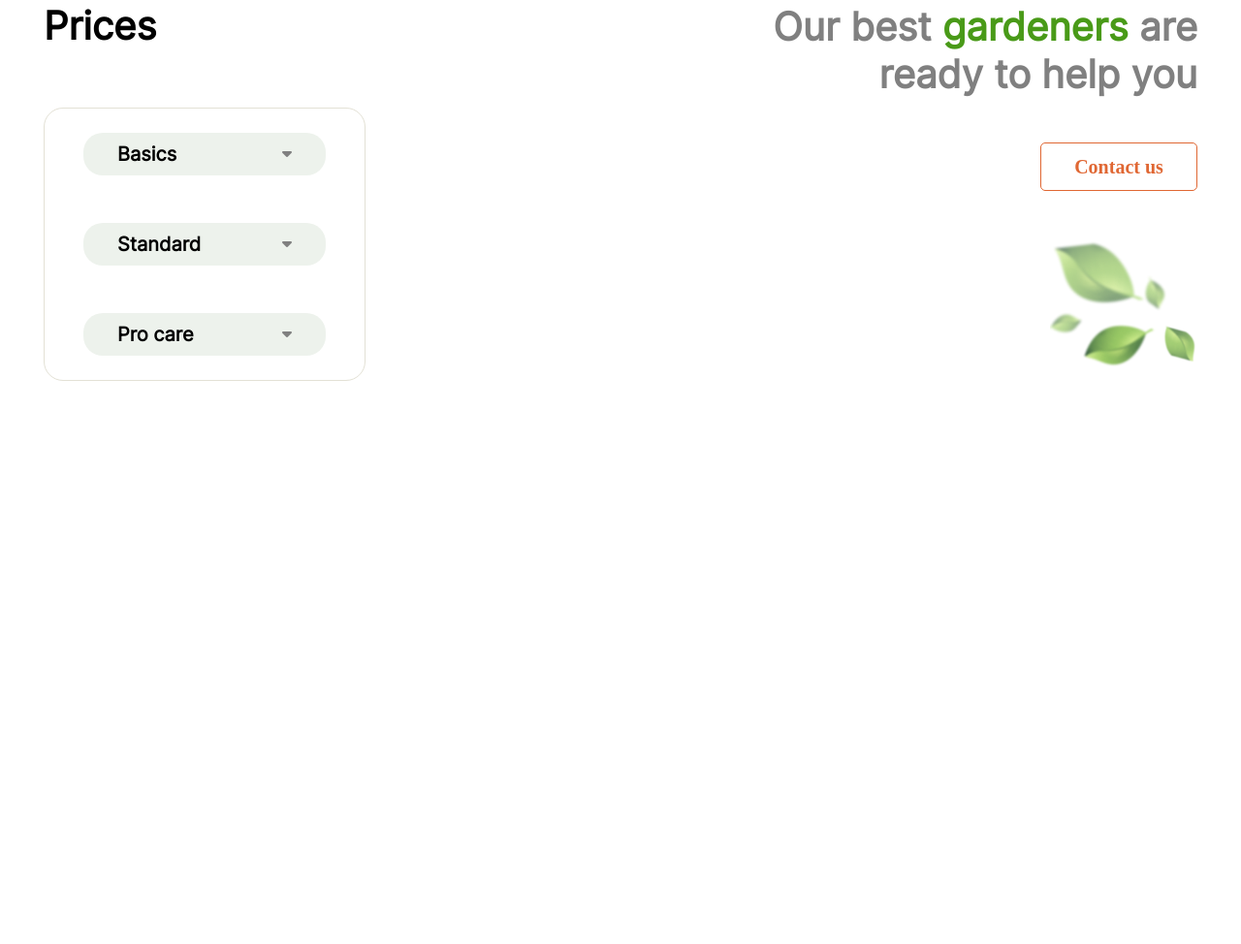
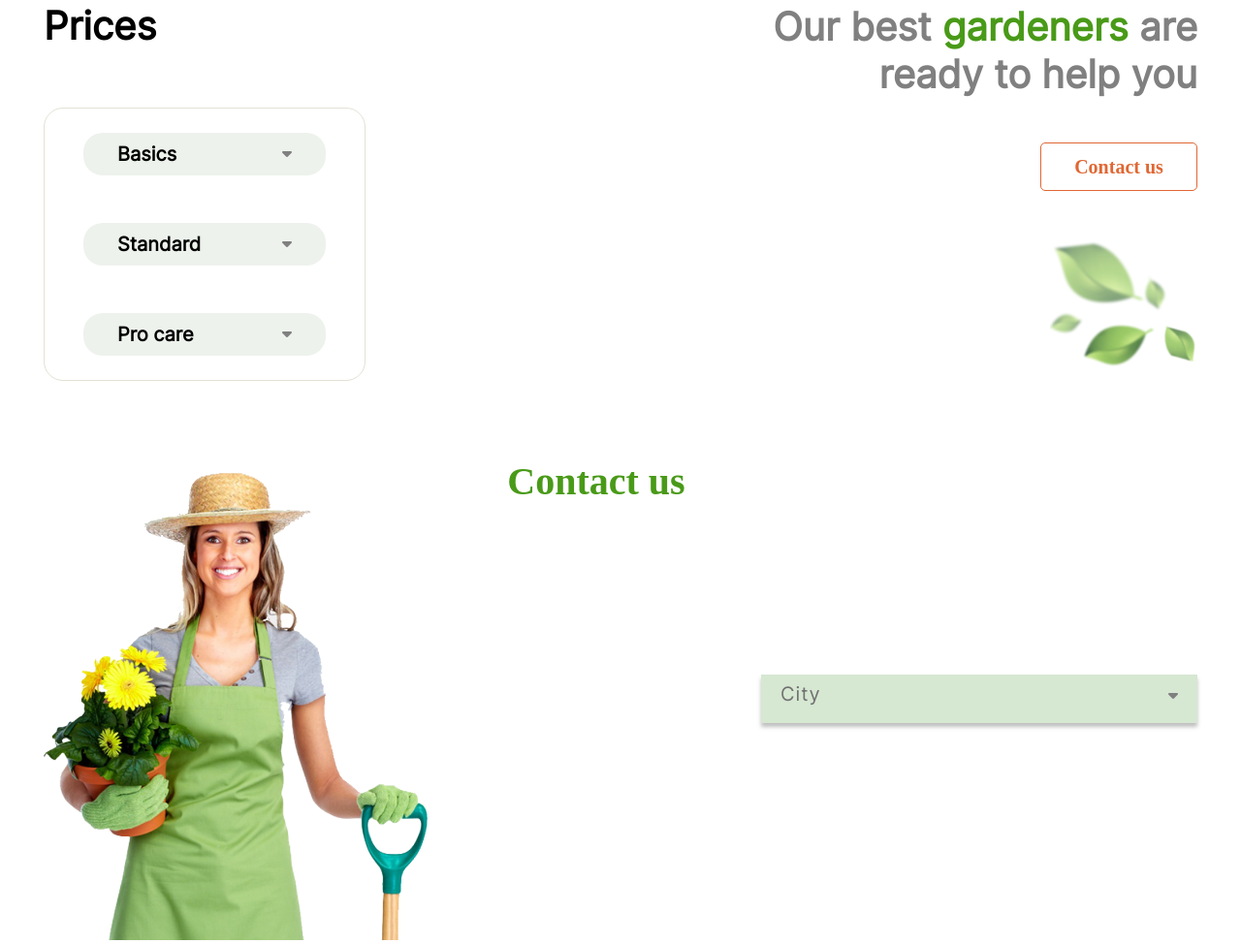
Before and after one commit to DennisFontana/Plants, a website built with webpack: page src/index.html in a window 1280 px wide. Shown: the part 2553-3527 px from the top of the page at 97% size. Before the commit the page ends 3006 px from the top, so only its background shows below. Built offline with nearby package versions, Linux system fonts and the light colour scheme.

Commit message:
section contact

```diff
--- a/src/index.html
+++ b/src/index.html
@@ -270,5 +270,26 @@
         </div>
       </div>
     </section>
+
+    <section class="contact-us">
+      <div class="container">
+        <div class="contact-wrap">
+          <div class="contact-pic">
+            <img src="../src/img/contact_woman 1.png" alt="#" />
+          </div>
+          <div class="contact-text">
+            <h2>Contact us</h2>
+          </div>
+          <div class="contact-container">
+            <div class="contact-area">
+              <div class="item-city">
+                <span>City</span>
+              </div>
+              <div><i class="fa-solid fa-caret-down"></i></div>
+            </div>
+          </div>
+        </div>
+      </div>
+    </section>
   </body>
 </html>
--- a/src/index.scss
+++ b/src/index.scss
@@ -6,3 +6,4 @@
 @import "style/style_about.scss";
 @import "style/style_service.scss";
 @import "style/style_prices.scss";
+@import "style/style_contact-us.scss";
--- /dev/null
+++ b/src/style/style_contact-us.scss
@@ -0,0 +1,85 @@
+section {
+  padding-bottom: 0;
+
+  .contact-wrap {
+    display: flex;
+    justify-content: space-between;
+    column-gap: 15px;
+
+    @media (max-width: 760px) {
+      flex-direction: column;
+      row-gap: 30px;
+      align-items: center;
+      height: 760px;
+    }
+    @media (max-width: 360px) {
+      height: 445px;
+    }
+
+    .contact-pic {
+      width: 400px;
+      height: 496px;
+
+      @media (max-width: 760px) {
+        width: 200px;
+        height: 248.49px;
+        order: 3;
+        img {
+          object-fit: cover;
+          object-position: center;
+          width: 100%;
+          height: 100%;
+        }
+      }
+      @media (max-width: 360px) {
+        width: 100px;
+        height: 124px;
+      }
+    }
+    .contact-text {
+      h2 {
+        font-family: "Inika";
+        font-style: normal;
+        font-weight: 700;
+        font-size: 40px;
+        color: $green;
+        @media (max-width: 360px) {
+          width: 192px;
+          height: 34px;
+          font-size: 25px;
+          text-align: center;
+        }
+      }
+    }
+    .contact-container {
+      width: 450px;
+      height: 50px;
+      background: #d6e7d2;
+      box-shadow: 0px 4px 4px rgba(0, 0, 0, 0.25);
+      border-radius: 0px;
+      align-self: center;
+
+      @media (max-width: 360px) {
+        width: 300px;
+        height: 50px;
+      }
+
+      .contact-area {
+        display: flex;
+        justify-content: space-between;
+        align-items: baseline;
+        padding: 0 20px;
+
+        span {
+          font-family: "Inter";
+          font-style: normal;
+          font-weight: 400;
+          font-size: 20px;
+          line-height: 40px;
+          letter-spacing: 0.05em;
+          color: #717171;
+        }
+      }
+    }
+  }
+}
```
Also changed, not shown: src/img/contact_woman 1.png (added).
